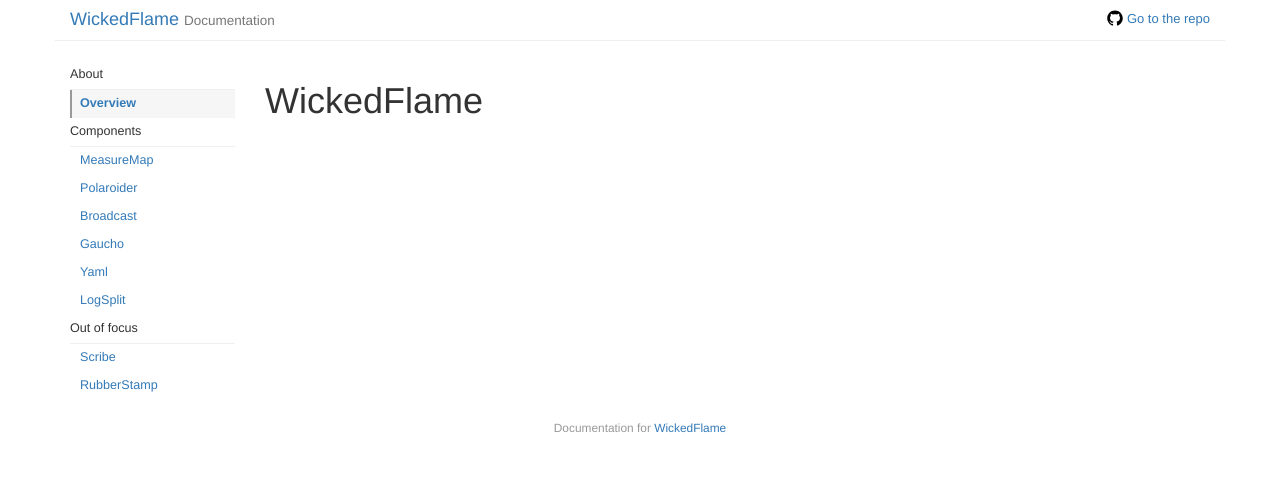
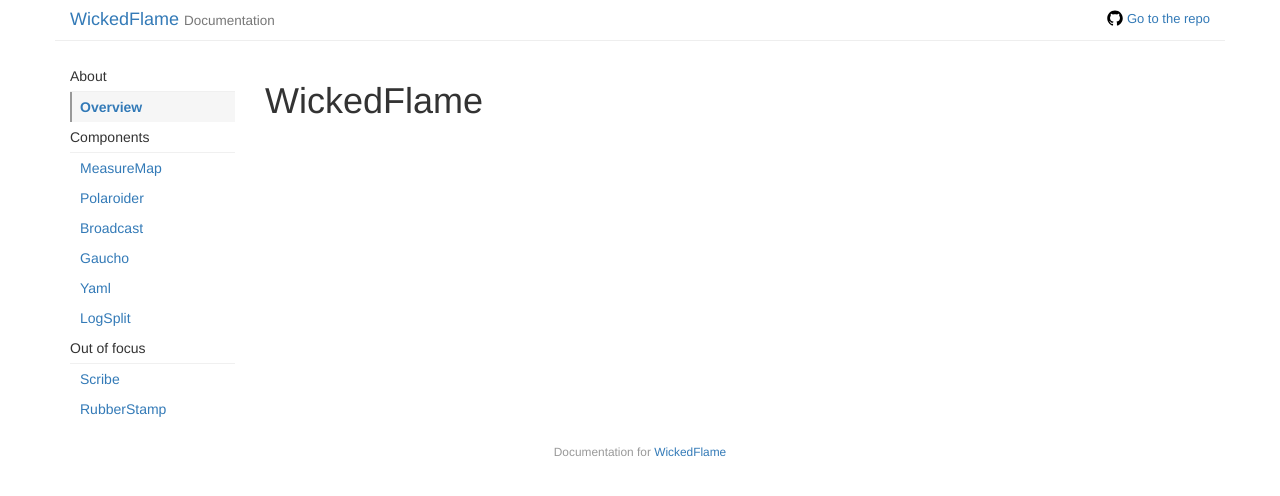
Before and after one commit to WickedFlame/WickedFlame.github.io, a Jekyll site: the page built from index.md, in a window 1280 px wide. Shown: the top 496 px of the page. Built offline with Jekyll 4.4.1, drawn with Linux system fonts in a browser that asks for light colours; our own code applies the rules of GitHub Pages for plain Markdown files.

Commit message:
Updated nav style

```diff
--- a/css/main.css
+++ b/css/main.css
@@ -51,7 +51,7 @@
 }
 
 nav {
-    font-size: 0.9em;
+    /* font-size: 0.9em; */
 }
 
 nav .nav-header {
```
